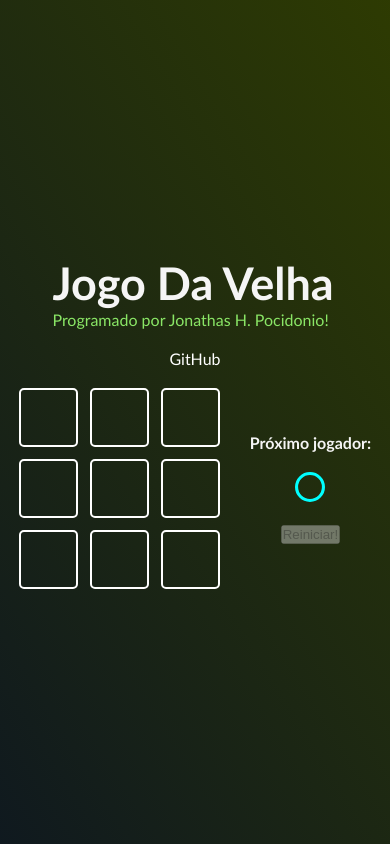
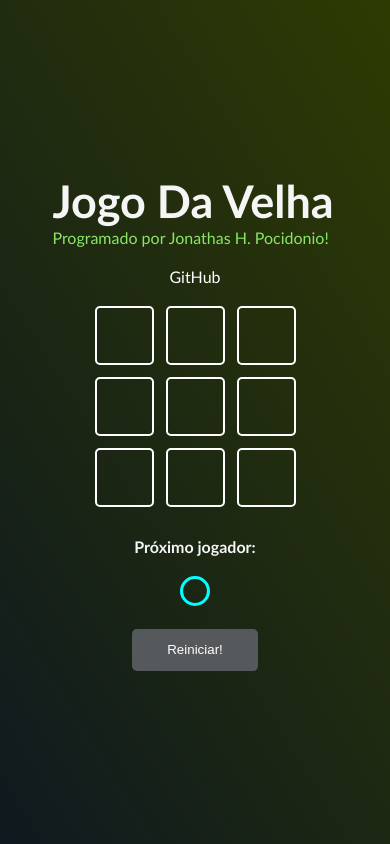
Before and after one commit to jonathashenrique7/jogo-da-velha-next, a Next.js app: page / in a window 390 px wide. Built offline with nearby package versions, Linux system fonts and the light colour scheme.

Commit message:
Responsividade -> media queries

```diff
--- a/src/components/Game/Game.module.css
+++ b/src/components/Game/Game.module.css
@@ -5,8 +5,16 @@
     gap: 12px;
 }
 
+/* Estiliza o Game.jsx e abarca outros componentes, tal como o GameInfo */
 .gameContent {
     display: flex;
     gap: 30px;
     align-items: center;
 }
+
+/* Responsividade -> Media queries */
+@media screen and (max-width: 425px) {
+    .gameContent {
+        flex-direction: column;
+    }
+}
--- a/src/components/button/Button.module.css
+++ b/src/components/button/Button.module.css
@@ -1,5 +1,14 @@
-/*
+.button {
+    cursor: pointer;
+    padding: 13.5px 35px;
+    border-radius: 5px;
+    color: white;
+    font-family: Arial, sans-serif;
+    background-color: #0675ec;
+    border: none;
+}
 
-.button {}
-
-*/
+.button:disabled {
+    cursor: default;
+    background-color: #55595c;
+}
--- a/src/components/gameInfo/Gameinfo.module.css
+++ b/src/components/gameInfo/Gameinfo.module.css
@@ -3,4 +3,5 @@
     flex-direction: column;
     align-items: center;
     gap: 20px;
+    min-width: 170px;
 }
--- a/style.css
+++ b/style.css
@@ -40,5 +40,3 @@
 }
 
 a:hover { color: rgb(138, 230, 102); transition: 2s; }
-
-/* .component {} */
```
Also changed, not shown: src/components/Game/Game.jsx (line endings or trailing spaces).
